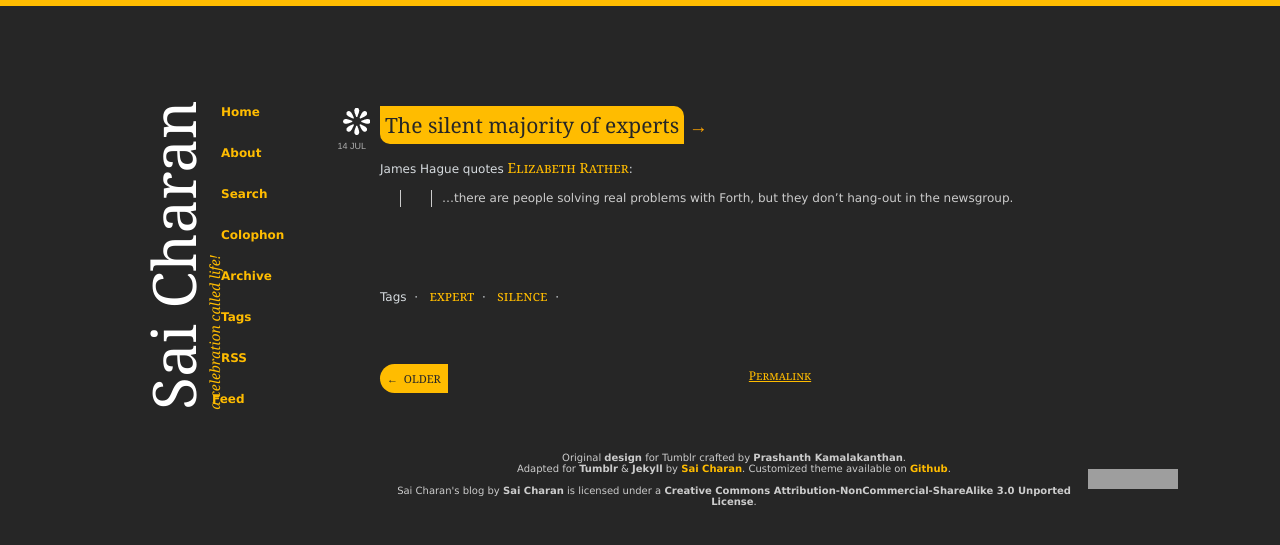
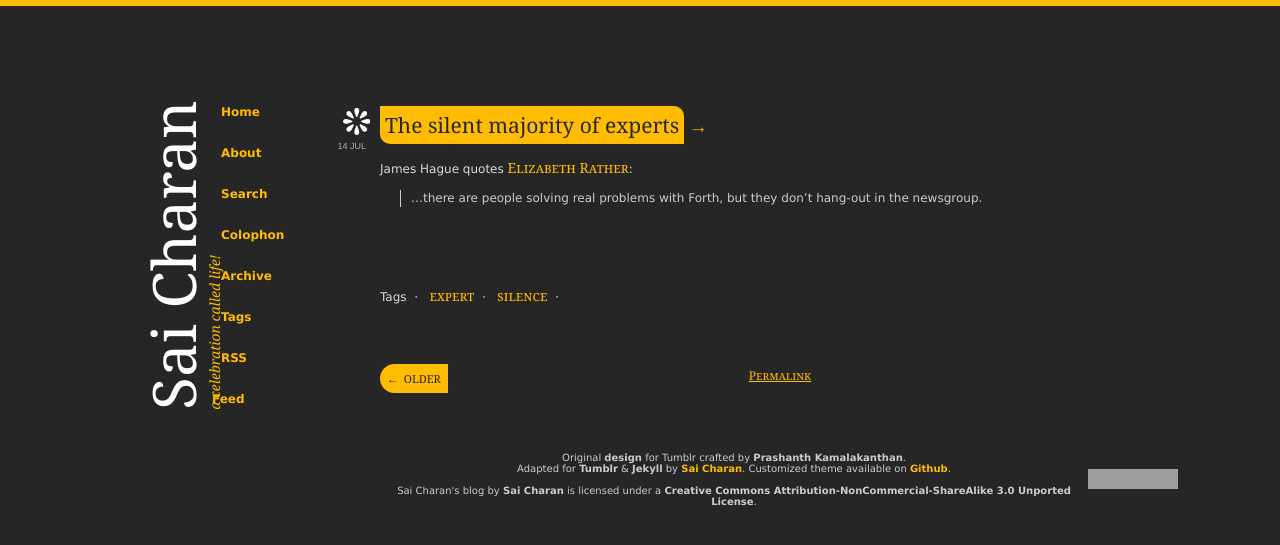
Before and after one commit to arjunasuresh3/scharan.github.com, a Jekyll site: the page built from _posts/2012-07-14-the-silent-majority-of-experts.markdown, in a window 1280 px wide. Shown: the top 545 px of the page. Built offline with Jekyll 4.4.1, drawn with Linux system fonts in a browser that asks for light colours; nearby versions of some CDN libraries; Markdown is read by kramdown in place of the engine named in the settings; comment, search, counter and statistics services are not loaded; a style sheet for code colours, icons or effects is not loaded; grey boxes are pictures that could not be loaded.

Commit message:
Fix quote.

```diff
--- a/_posts/2012-07-14-the-silent-majority-of-experts.markdown
+++ b/_posts/2012-07-14-the-silent-majority-of-experts.markdown
@@ -10,4 +10,4 @@
 
 James Hague quotes [Elizabeth Rather](http://www.forth.com/resources/evolution/):
 
->> ...there are people solving real problems with Forth, but they don't hang-out in the newsgroup.
+> ...there are people solving real problems with Forth, but they don't hang-out in the newsgroup.
```
